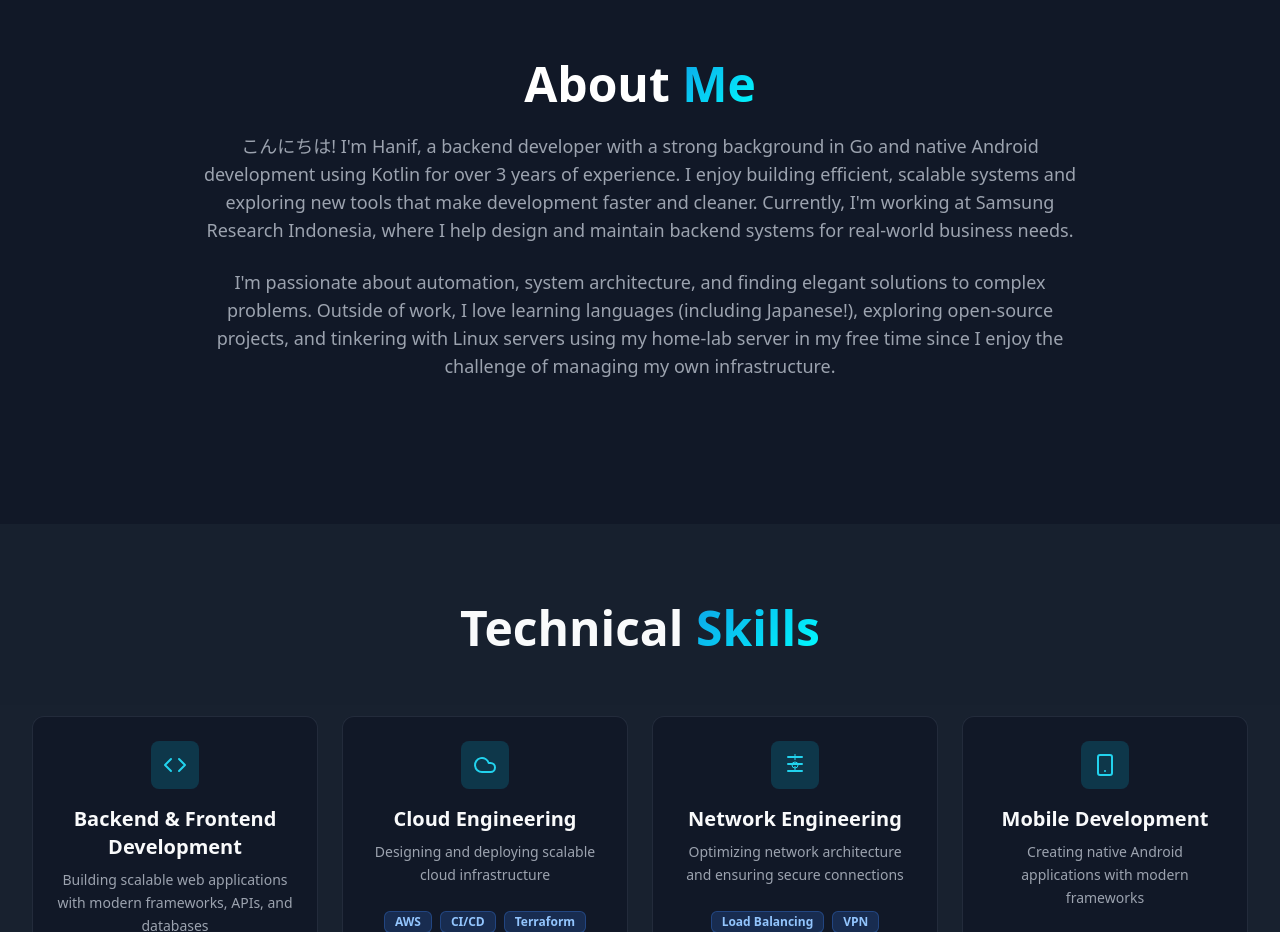
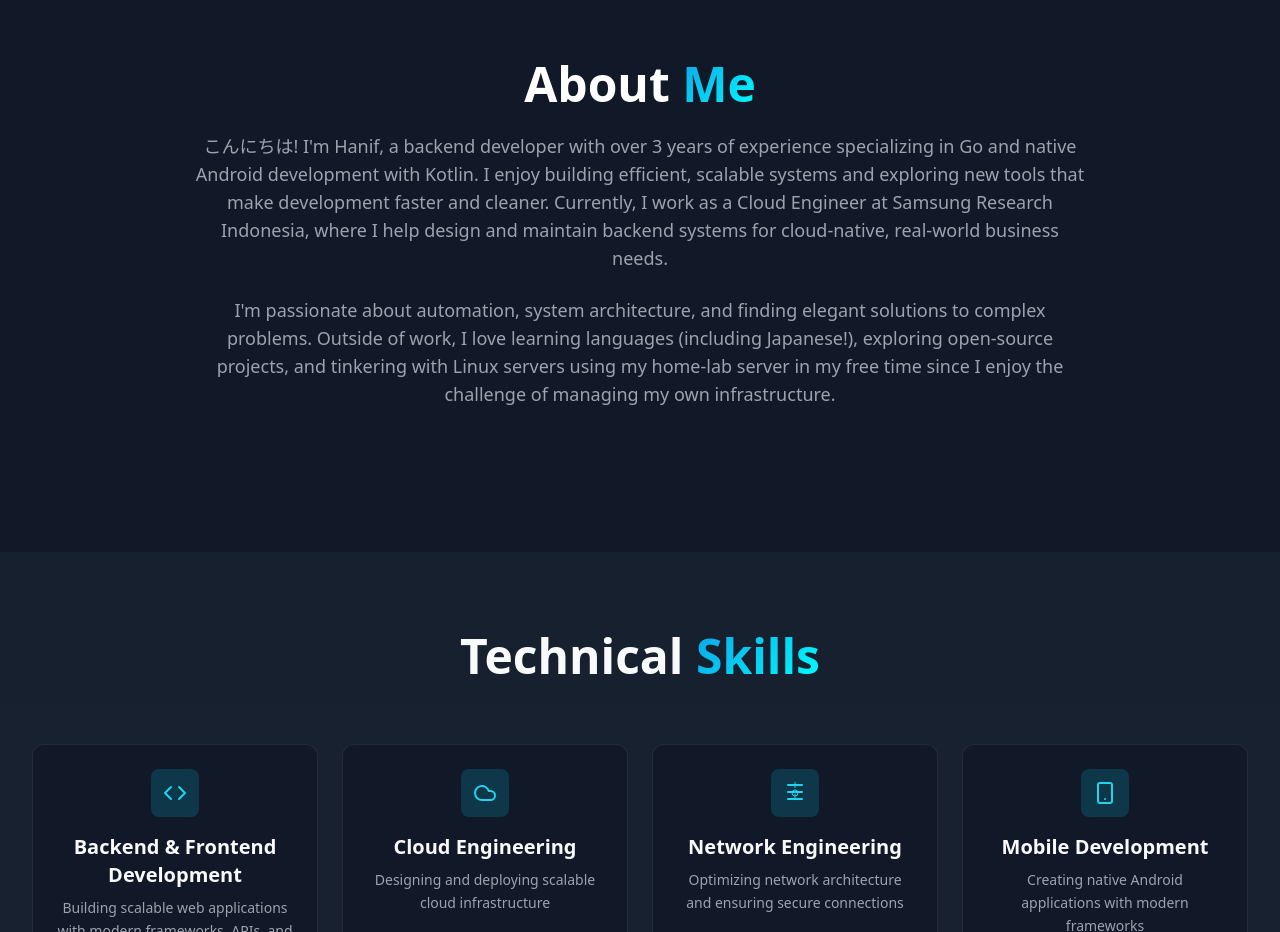
Before and after one commit to hnfnfl/personal-website, a Next.js app: page / in a window 1280 px wide. Shown: the part 820-1752 px from the top of the page. Built offline with nearby package versions, Linux system fonts and the light colour scheme.

Commit message:
fix: refine AboutSection content for clarity and conciseness

```diff
--- a/components/sections/AboutSection.tsx
+++ b/components/sections/AboutSection.tsx
@@ -17,11 +17,9 @@ export function AboutSection() {
           </h2>
           <div className="max-w-4xl mx-auto">
             <p className="text-lg subtext-theme mb-6">
-              こんにちは! I&apos;m Hanif, a backend developer with a strong background in
-              Go and native Android development using Kotlin for over 3 years of experience.
-              I enjoy building efficient, scalable systems and exploring new tools that make
-              development faster and cleaner. Currently, I&apos;m working at Samsung Research Indonesia,
-              where I help design and maintain backend systems for real-world business needs.
+              こんにちは! I&apos;m Hanif, a backend developer with over 3 years of experience specializing in Go and native Android development with Kotlin.
+              I enjoy building efficient, scalable systems and exploring new tools that make development faster and cleaner.
+              Currently, I work as a Cloud Engineer at Samsung Research Indonesia, where I help design and maintain backend systems for cloud-native, real-world business needs.
             </p>
             <p className="text-lg subtext-theme">
               I&apos;m passionate about automation, system architecture, and finding elegant solutions
```
